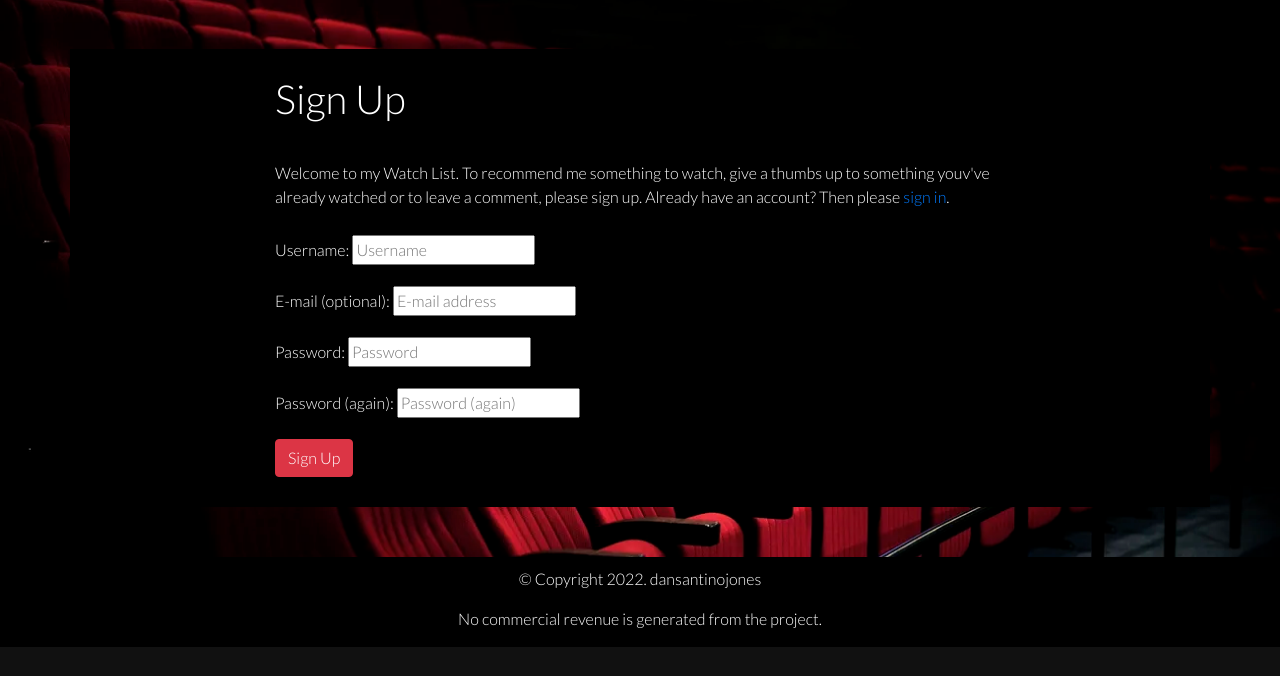
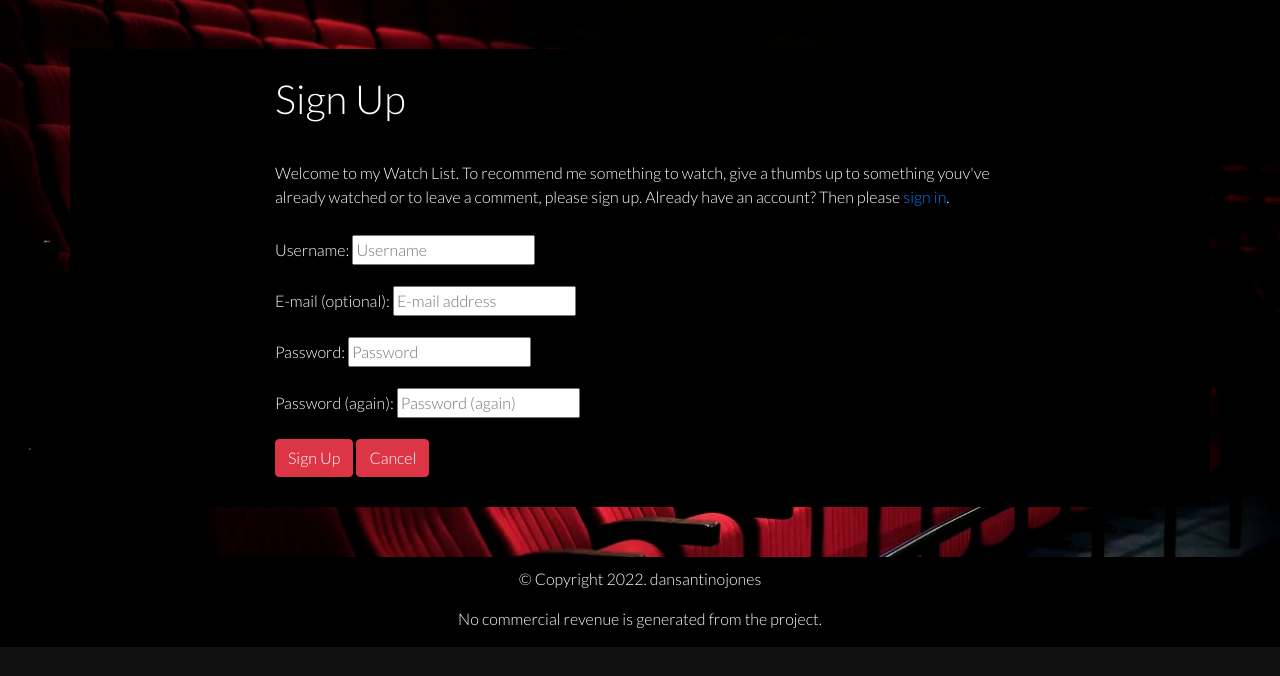
Before and after one commit to dansantinojones/watch-list-pp4, a Django app: page /accounts/signup/ in a window 1280 px wide. Shown: the part 87-763 px from the top of the page. Run offline with Django 3.2, Linux system fonts and the light colour scheme; some libraries are stand-ins or nearby versions.

Commit message:
Add cancel button for betetr ux

```diff
--- a/templates/account/login.html
+++ b/templates/account/login.html
@@ -25,6 +25,7 @@
   <input type="hidden" name="{{ redirect_field_name }}" value="{{ redirect_field_value }}" />
   {% endif %}
   <button class="primaryAction btn btn-danger" type="submit">{% trans "Sign In" %}</button>
+  <button class="primaryAction btn btn-danger form-btn"><a href="{% url 'media_list' %}" role="button" id="btn-cancel">Cancel</a></button>
 </form>
 
 </div>
--- a/templates/account/logout.html
+++ b/templates/account/logout.html
@@ -18,6 +18,7 @@
   <input type="hidden" name="{{ redirect_field_name }}" value="{{ redirect_field_value }}"/>
   {% endif %}
   <button type="submit" class="btn btn-danger">{% trans 'Sign Out' %}</button>
+  <button class="primaryAction btn btn-danger form-btn"><a href="{% url 'media_list' %}" role="button" id="btn-cancel">Cancel</a></button>
 </form>
 
 </div>
--- a/templates/account/signup.html
+++ b/templates/account/signup.html
@@ -21,6 +21,7 @@
   <input type="hidden" name="{{ redirect_field_name }}" value="{{ redirect_field_value }}" />
   {% endif %}
   <button type="submit" class="btn btn-danger">{% trans "Sign Up" %}</button>
+  <button class="primaryAction btn btn-danger form-btn"><a href="{% url 'media_list' %}" role="button" id="btn-cancel">Cancel</a></button>
 </form>
 
         </div>
```
